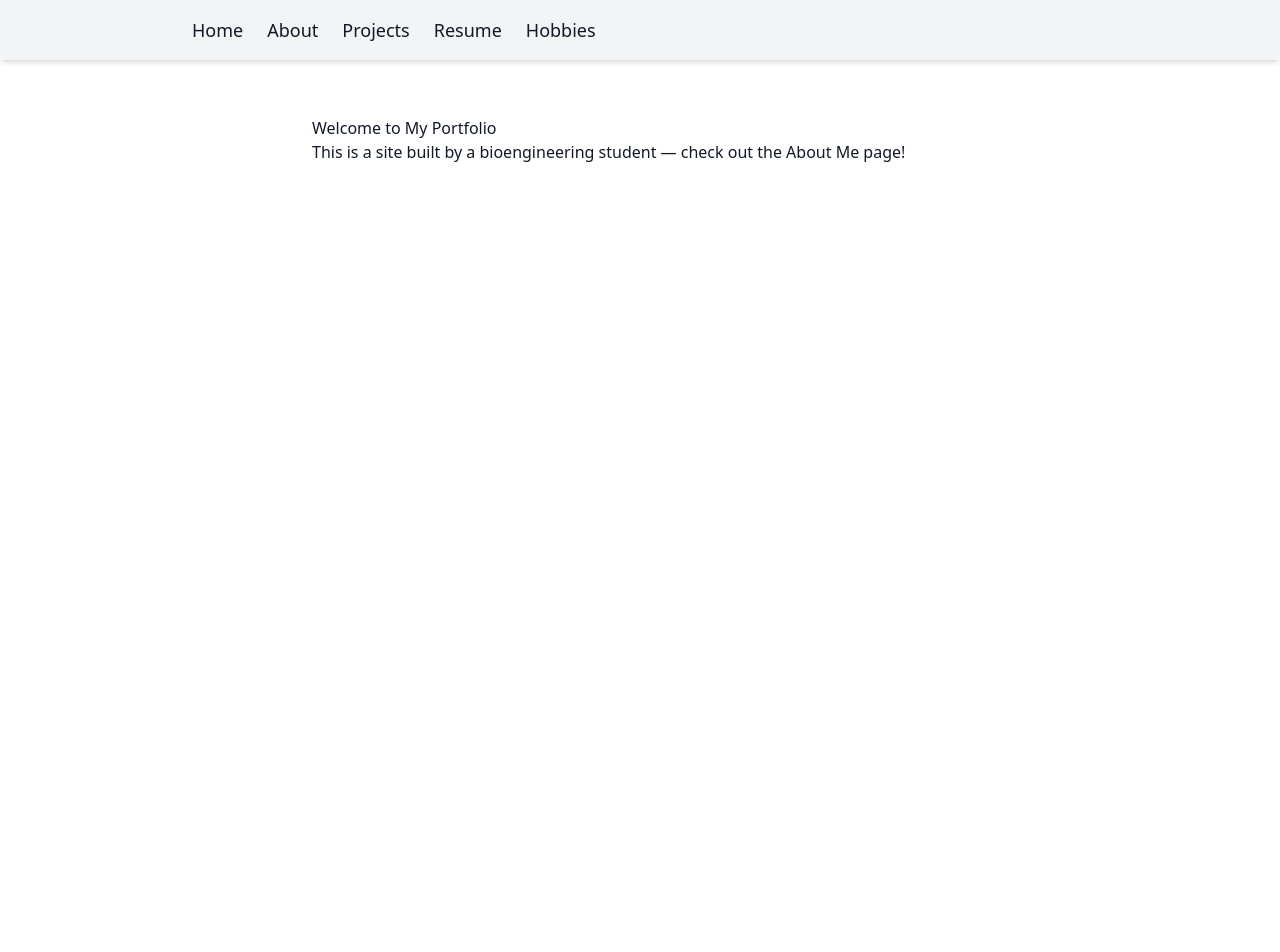
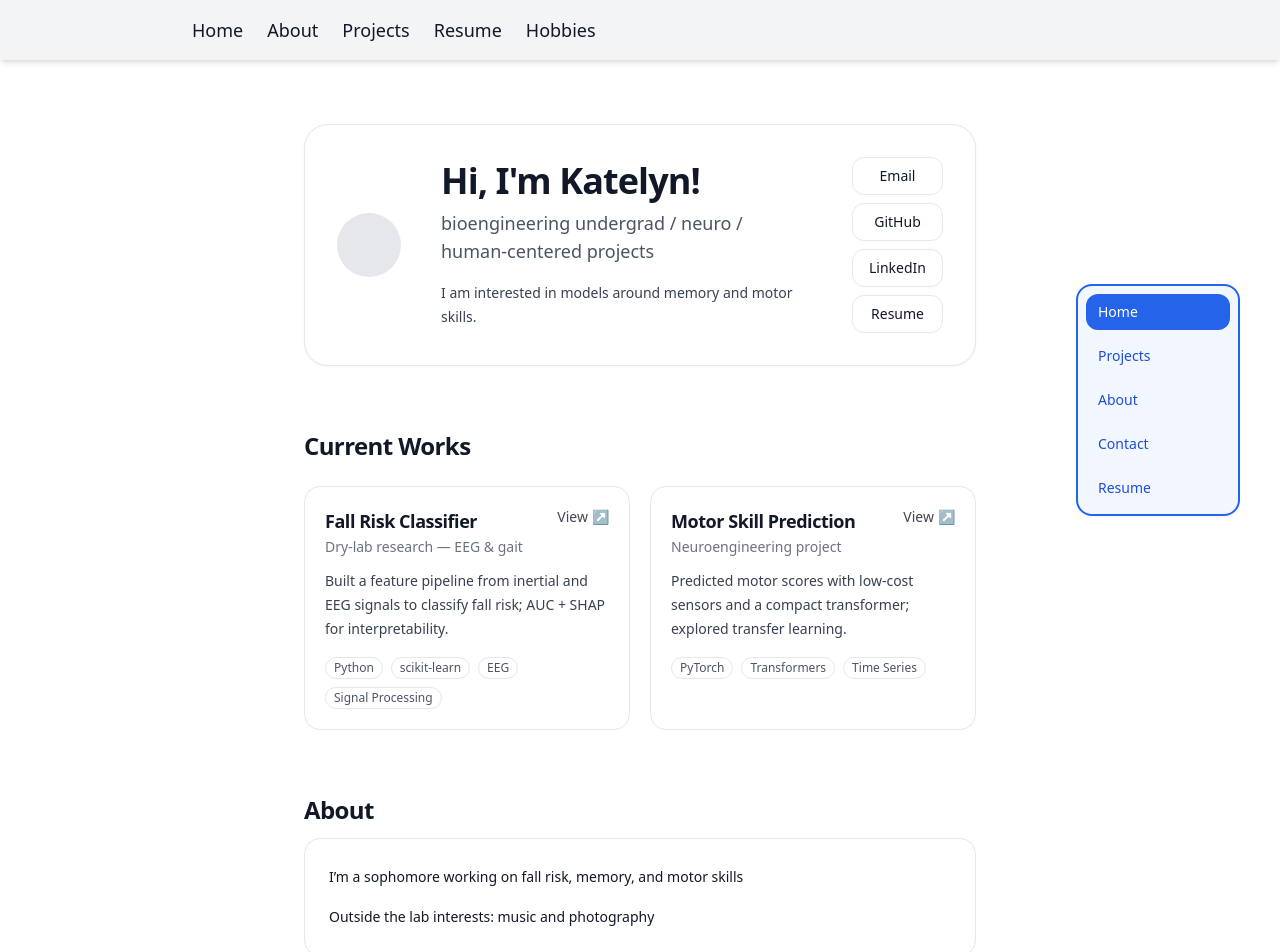
Before and after one commit to katelynllee/kate-space, a Next.js app: page / in a window 1280 px wide. Shown: the top 952 px of the page. Before the commit the page ends 800 px from the top, so only its background shows below. Built offline with nearby package versions, Linux system fonts and the light colour scheme.

Commit message:
Basic Framework to build on
Vertical Navigation Bar Implementation

```diff
--- /dev/null
+++ b/app/nav-rail.jsx
@@ -0,0 +1,51 @@
+"use client";
+import { useEffect, useState } from "react";
+
+const ITEMS = [
+  { id: "home",     label: "Home",     href: "#home" },
+  { id: "projects", label: "Projects", href: "#projects" },
+  { id: "about",    label: "About",    href: "#about" },
+  { id: "contact",  label: "Contact",  href: "#contact" },
+  { id: "resume",   label: "Resume",   href: "/resume.pdf", external: true }, // different page/file
+];
+
+export default function NavRail() {
+  const [active, setActive] = useState("home");
+
+  useEffect(() => {
+    const ids = ["home","projects","about","contact"];
+    const sections = ids.map(id => document.getElementById(id)).filter(Boolean);
+    const obs = new IntersectionObserver(
+      (entries) => {
+        const top = entries
+          .filter(e => e.isIntersecting)
+          .sort((a,b) => b.intersectionRatio - a.intersectionRatio)[0];
+        if (top?.target?.id) setActive(top.target.id);
+      },
+      { rootMargin: "-40% 0px -55% 0px", threshold: [0,0.25,0.5,0.75,1] }
+    );
+    sections.forEach(s => obs.observe(s));
+    return () => obs.disconnect();
+  }, []);
+
+  return (
+    <nav aria-label="Section navigation"
+         className="fixed right-4 top-1/2 z-40 -translate-y-1/2 md:right-6 lg:right-10">
+      <div className="flex flex-col gap-2 rounded-2xl border-2 border-blue-600 bg-blue-50/80 p-2 shadow-sm">
+        {ITEMS.map(it => {
+          const isActive = active === it.id;
+          const base = "w-36 rounded-xl px-3 py-2 text-left text-sm transition hover:bg-blue-100";
+          return (
+            <a key={it.label}
+               href={it.href}
+               target={it.external ? "_blank" : undefined}
+               rel={it.external ? "noreferrer" : undefined}
+               className={base + (isActive ? " bg-blue-600 font-medium text-white" : " text-blue-700")}>
+              {it.label}
+            </a>
+          );
+        })}
+      </div>
+    </nav>
+  );
+}
--- a/app/page.js
+++ b/app/page.js
@@ -1,8 +1,121 @@
+import NavRail from "./nav-rail";
+
+const LINKS = [
+  { label: "Email", href: "mailto:you@illinois.edu" },
+  { label: "GitHub", href: "https://github.com/youruser" },
+  { label: "LinkedIn", href: "https://www.linkedin.com/in/youruser/" },
+  { label: "Resume", href: "/resume.pdf" },
+];
+
+const PROJECTS = [
+  {
+    title: "Fall Risk Classifier",
+    subtitle: "Dry-lab research — EEG & gait",
+    description:
+      "Built a feature pipeline from inertial and EEG signals to classify fall risk; AUC + SHAP for interpretability.",
+    tags: ["Python", "scikit-learn", "EEG", "Signal Processing"],
+    link: "/projects/fall-risk",
+  },
+  {
+    title: "Motor Skill Prediction",
+    subtitle: "Neuroengineering project",
+    description:
+      "Predicted motor scores with low-cost sensors and a compact transformer; explored transfer learning.",
+    tags: ["PyTorch", "Transformers", "Time Series"],
+    link: "/projects/motor-skill",
+  },
+];
+
+function Tag({ children }) {
+  return <span className="rounded-full border px-2 py-0.5 text-xs text-gray-600">{children}</span>;
+}
+
+function ProjectCard({ p }) {
+  return (
+    <article className="group rounded-2xl border p-5 transition-colors hover:border-gray-400">
+      <div className="flex items-start justify-between gap-4">
+        <div>
+          <h3 className="text-lg font-semibold tracking-tight">{p.title}</h3>
+          {p.subtitle && <p className="mt-0.5 text-sm text-gray-500">{p.subtitle}</p>}
+        </div>
+        {p.link && (
+          <a href={p.link} className="inline-flex items-center gap-1 text-sm opacity-80 hover:opacity-100">
+            <span>View</span><span aria-hidden>↗</span>
+          </a>
+        )}
+      </div>
+      <p className="mt-3 text-sm leading-6 text-gray-700">{p.description}</p>
+      <div className="mt-4 flex flex-wrap gap-2">
+        {p.tags.map(t => <Tag key={t}>{t}</Tag>)}
+      </div>
+    </article>
+  );
+}
+
 export default function Home() {
   return (
-    <main style={{ padding: "2rem" }}>
-      <h1>Welcome to My Portfolio</h1>
-      <p>This is a site built by a bioengineering student — check out the About Me page!</p>
+    <main id="home" className="relative mx-auto max-w-6xl px-6 py-10 text-gray-900">
+      {/* vertical nav */}
+      <NavRail />
+
+      {/* HERO */}
+      <section className="mx-auto max-w-4xl rounded-3xl border bg-white p-8 shadow-sm">
+        <div className="flex flex-col items-start gap-6 md:flex-row md:items-center md:gap-10">
+          <div className="h-16 w-16 shrink-0 overflow-hidden rounded-full bg-gray-200" />
+          <div className="grow">
+            <h1 className="text-4xl font-bold tracking-tight">Hi, I'm Katelyn!</h1>
+            <p className="mt-2 text-lg text-gray-600">bioengineering undergrad / neuro / human-centered projects</p>
+            <p className="mt-4 max-w-2xl text-sm leading-6 text-gray-700">
+              I am interested in models around memory and motor skills.
+            </p>
+          </div>
+          <div className="flex w-full max-w-xs flex-col gap-2 md:w-auto">
+            {LINKS.map(l => (
+              <a key={l.label} href={l.href}
+                 className="inline-flex items-center justify-center rounded-xl border px-4 py-2 text-sm hover:border-gray-400">
+                {l.label}
+              </a>
+            ))}
+          </div>
+        </div>
+      </section>
+
+      {/* PROJECTS */}
+      <section id="projects" className="mt-16 scroll-mt-40">
+        <h2 className="text-2xl font-semibold tracking-tight">Current Works</h2>
+        <div className="mt-6 grid grid-cols-1 gap-5 md:grid-cols-2">
+          {PROJECTS.map(p => <ProjectCard key={p.title} p={p} />)}
+        </div>
+      </section>
+
+      {/* ABOUT */}
+      <section id="about" className="mt-16 scroll-mt-40">
+        <h2 className="text-2xl font-semibold tracking-tight">About</h2>
+        <div className="mt-3 rounded-2xl border p-6 text-sm leading-7">
+          <p>I’m a sophomore working on fall risk, memory, and motor skills</p>
+          <p className="mt-3">Outside the lab interests: music and photography</p>
+        </div>
+      </section>
+
+      {/* CONTACT */}
+      <section id="contact" className="mt-16 scroll-mt-40">
+        <h2 className="text-2xl font-semibold tracking-tight">Contact</h2>
+        <div className="mt-3 rounded-2xl border p-6 text-sm leading-7">
+          <p>I am open to research, internships, and mentorship chats!</p>
+          <div className="mt-4 flex flex-wrap gap-2">
+            {LINKS.map(l => (
+              <a key={l.label} href={l.href}
+                 className="inline-flex items-center gap-2 rounded-2xl border px-3 py-2 text-sm hover:border-gray-400">
+                {l.label}
+              </a>
+            ))}
+          </div>
+        </div>
+      </section>
+
+      <footer className="mt-12 py-6 text-xs text-gray-500">
+        © {new Date().getFullYear()} Katelyn Lee • Built with Next.js & Tailwind
+      </footer>
     </main>
   );
 }
```
